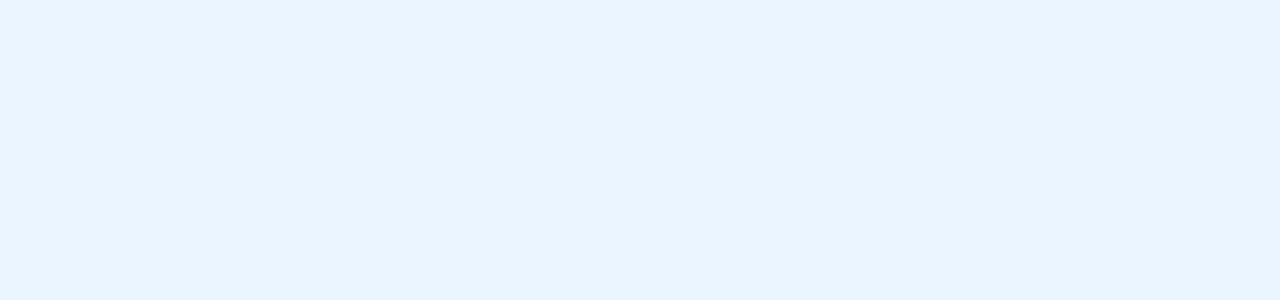
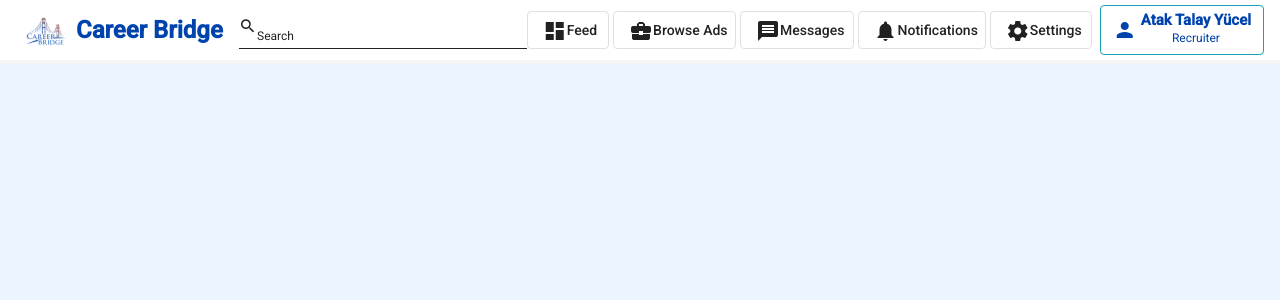
Before and after one commit to cs-353-project/CareerBridge, an Angular app in the folder frontend/: page /profile in a window 1280 px wide. Before the commit this address led to /. Shown: the top 300 px of the page. Built offline with nearby package versions, Linux system fonts and the light colour scheme.

Commit message:
profile init

```diff
--- a/frontend/src/app/app-routing.module.ts
+++ b/frontend/src/app/app-routing.module.ts
@@ -7,6 +7,8 @@ import { NavigationComponent } from './navigation/navigation.component';
 import { FeedComponent } from './feed/feed.component';
 import { AdsComponent } from './ads/ads.component';
 import { MessagesComponent } from './messages/messages.component';
+import { ProfileComponent } from "./profile/profile.component";
+
 const routes: Routes = [
   { path: 'signup', component: SignupComponent },
   { path: 'login', component: LoginComponent },
@@ -17,7 +19,8 @@ const routes: Routes = [
     children: [
       { path: 'feed', component: FeedComponent },
       { path: 'ads', component: AdsComponent },
-      { path: 'messages', component: MessagesComponent }
+      { path: 'messages', component: MessagesComponent },
+      { path: 'profile', component: ProfileComponent }
     ]
   }
 ];
--- a/frontend/src/app/app.module.ts
+++ b/frontend/src/app/app.module.ts
@@ -33,6 +33,7 @@ import { MessagesComponent } from './messages/messages.component';
 import { MatRadioModule } from '@angular/material/radio';
 import { MatSelectModule } from '@angular/material/select';
 import { MatChipsModule } from '@angular/material/chips';
+import { ProfileComponent } from './profile/profile.component';
 
 @NgModule({
   declarations: [
@@ -44,7 +45,8 @@ import { MatChipsModule } from '@angular/material/chips';
     NavigationComponent,
     FeedComponent,
     AdsComponent,
-    MessagesComponent
+    MessagesComponent,
+    ProfileComponent
   ],
   imports: [
     BrowserModule,
--- a/frontend/src/app/navigation/navigation.component.html
+++ b/frontend/src/app/navigation/navigation.component.html
@@ -62,7 +62,8 @@
       type="button"
       class="btn btn-outline-info d-flex flex-row align-items-center"
       style="margin: 0 !important; height: 50px"
-      routerLink="profile">
+      routerLink="/profile"
+      routerLinkActive="active-button">
       <mat-icon>person</mat-icon>
       <div class="username ml-1">
         <span style="height: 20px"><b>Atak Talay Yücel</b> </span>
--- /dev/null
+++ b/frontend/src/app/profile/profile.component.ts
@@ -0,0 +1,15 @@
+import { Component, OnInit } from '@angular/core';
+
+@Component({
+  selector: 'app-profile',
+  templateUrl: './profile.component.html',
+  styleUrls: ['./profile.component.css']
+})
+export class ProfileComponent implements OnInit {
+
+  constructor() { }
+
+  ngOnInit(): void {
+  }
+
+}
```
Also changed, not shown: frontend/src/app/profile/profile.component.css (added), frontend/src/app/profile/profile.component.html (added), 1 other file (tests, documents, lock files or other folders).
